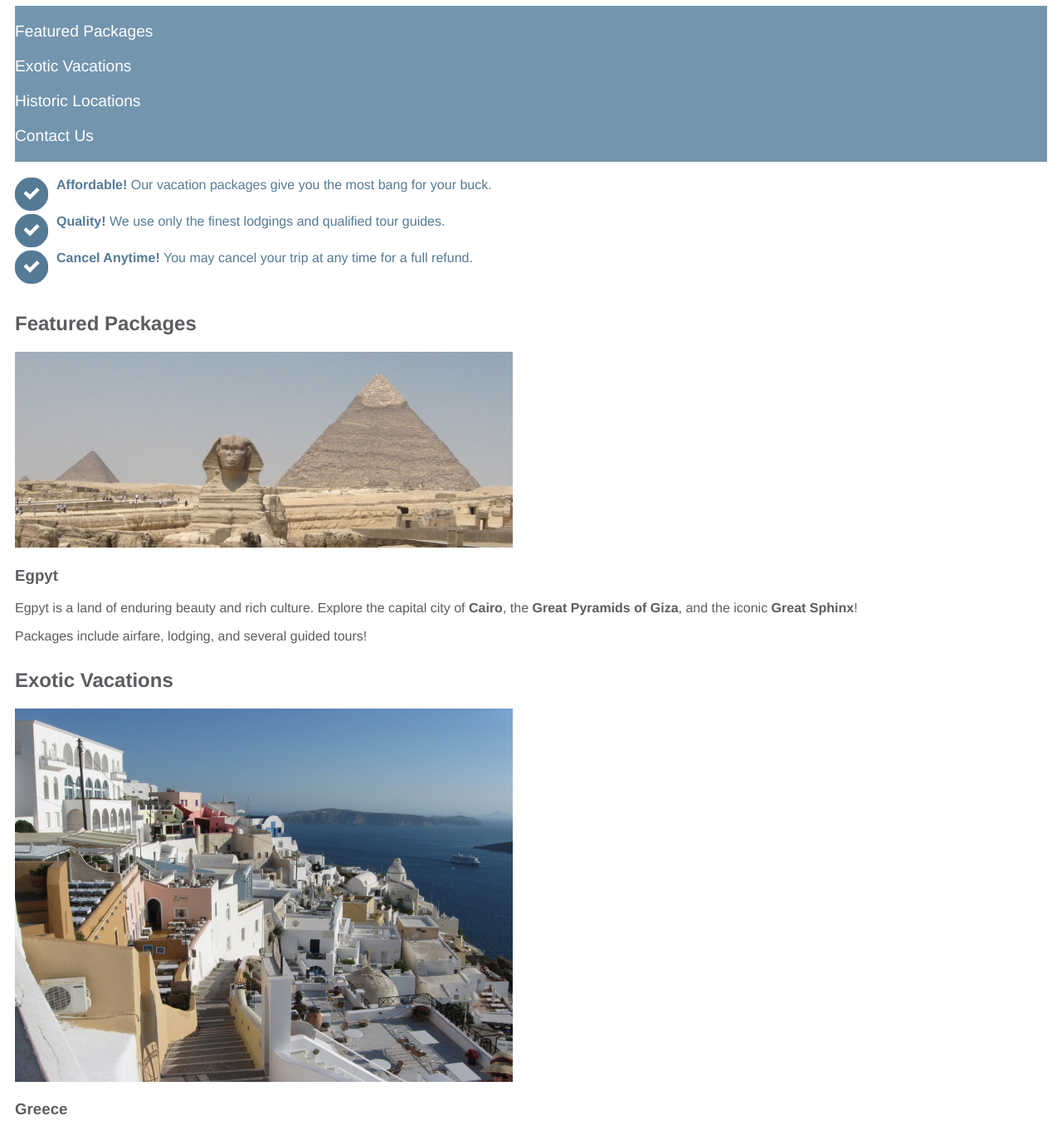
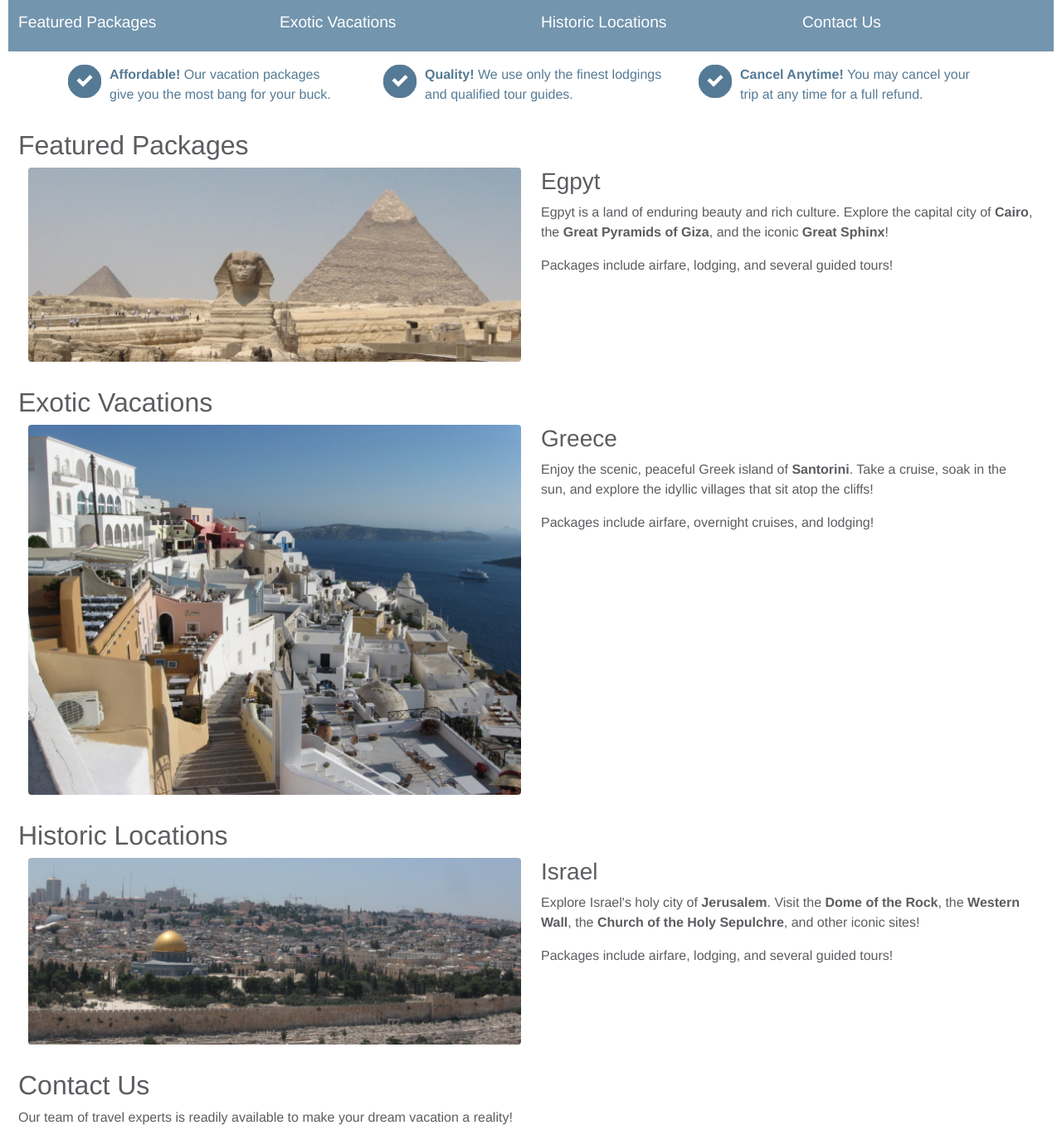
Before and after one commit to pesto-students/p11-amar-Kamaruddheen, a plain HTML site: page Week-3/Bootstrap for a vacation website/index.html in a window 1280 px wide. Shown: the part 85-1447 px from the top of the page at 83% size. Drawn offline with nearby package versions, Linux system fonts and the light colour scheme.

Commit message:
Added session-7 Bootstrap assignment
+ Added bootstrap classes
+ Changed some HTML attribute from data- to data-bs- (reason: Bootstrap v5)

```diff
--- a/Week-3/Bootstrap for a vacation website/index.html
+++ b/Week-3/Bootstrap for a vacation website/index.html
@@ -3,24 +3,32 @@
 <head>
    <title>Bootstrap Lab</title>
    <meta name="viewport" content="width=device-width, initial-scale=1">
+   <!-- Bootstrap CSS -->
+   <link rel="stylesheet" href="https://cdn.jsdelivr.net/npm/bootstrap@5.1.3/dist/css/bootstrap.min.css"
+   integrity="sha384-1BmE4kWBq78iYhFldvKuhfTAU6auU8tT94WrHftjDbrCEXSU1oBoqyl2QvZ6jIW3"
+   crossorigin="anonymous">
+   <!-- Bootstrap JS -->
+   <script src="https://cdn.jsdelivr.net/npm/bootstrap@5.2.3/dist/js/bootstrap.bundle.min.js" integrity="sha384-kenU1KFdBIe4zVF0s0G1M5b4hcpxyD9F7jL+jjXkk+Q2h455rYXK/7HAuoJl+0I4" crossorigin="anonymous"></script>
+   <!-- Custome CSS -->
    <link rel="stylesheet" href="styles.css">
+   <!-- Custome JS -->
    <script src="script.js" defer></script>
 </head>
 <body>
    <header>
       <h1>Mediterranian Vacations</h1>
    </header>
-   <nav>
-      <ul>
-         <li><a href="#featured">Featured Packages</a></li>
-         <li><a href="#exotic">Exotic Vacations</a></li>
-         <li><a href="#historic">Historic Locations</a></li>
-         <li><a href="#contact">Contact Us</a></li>
+   <nav class="container-fluid">
+      <ul class="row">
+         <li class="col-md"><a href="#featured">Featured Packages</a></li>
+         <li class="col-md"><a href="#exotic">Exotic Vacations</a></li>
+         <li class="col-md"><a href="#historic">Historic Locations</a></li>
+         <li class="col-md"><a href="#contact">Contact Us</a></li>
       </ul>
    </nav>
-   <div id="benefits">
-      <div>
-         <div class="benefits-inner-container">
+   <div id="benefits" class="container">
+      <div class="row">
+         <div class="benefits-inner-container col-sm">
             <div>
                <img src="checkmark.png" alt="checkmark">
             </div>
@@ -29,7 +37,7 @@
                the most bang for your buck.
             </div>
          </div>
-         <div class="benefits-inner-container">
+         <div class="benefits-inner-container col-sm">
             <div>
                <img src="checkmark.png" alt="checkmark">
             </div>
@@ -38,7 +46,7 @@
                and qualified tour guides.
             </div>
          </div>
-         <div class="benefits-inner-container">
+         <div class="benefits-inner-container col-sm">
             <div>
                <img src="checkmark.png" alt="checkmark">
             </div>
@@ -50,15 +58,15 @@
       </div>
    </div>
 
-   <main>
+   <main class="container-fluid">
       <section id="featured">
          <h2>Featured Packages</h2>
          <div class="container-fluid">
             <div class="row">
-               <div>
-                  <img src="egypt_600.jpg" alt="Great Sphyinx and pyramid">
+               <div class="col-lg">
+                  <img src="egypt_600.jpg" alt="Great Sphyinx and pyramid" class="rounded img-fluid">
                </div>
-               <div>
+               <div class="col-lg">
                   <h3>Egpyt</h3>
                   <p>Egpyt is a land of enduring beauty and rich culture.
                      Explore the capital city of <strong>Cairo</strong>,
@@ -75,12 +83,12 @@
 
       <section id="exotic">
          <h2>Exotic Vacations</h2>
-         <div>
-            <div>
-               <div>
-                  <img src="greece_600.jpg" alt="Arial view of Santorini">
+         <div class="container-fluid">
+            <div class="row">
+               <div class="col-lg">
+                  <img src="greece_600.jpg" alt="Arial view of Santorini" class="rounded img-fluid">
                </div>
-               <div>
+               <div class="col-lg">
                   <div>
                      <h3>Greece</h3>
                      <p>Enjoy the scenic, peaceful Greek island of <strong>Santorini</strong>.
@@ -98,12 +106,12 @@
 
       <section id="historic">
          <h2>Historic Locations</h2>
-         <div>
-            <div>
-               <div>
-                  <img src="israel_600.jpg" alt="Jerusalem city scape">
+         <div class="container-fluid">
+            <div class="row">
+               <div class="col-lg">
+                  <img src="israel_600.jpg" alt="Jerusalem city scape" class="rounded img-fluid">
                </div>
-               <div>
+               <div class="col-lg">
                   <div>
                      <h3>Israel</h3>
                      <p>Explore Israel's holy city of <strong>Jerusalem</strong>.
@@ -126,24 +134,26 @@
             Our team of travel experts is readily available to make your dream vacation a reality!
          </p>
          <p>
-            <button id="send-message-btn" type="button" class="btn btn-primary" data-toggle="modal"
-               data-target="#contact-modal">Send a message</button>
+            <button id="send-message-btn" type="button" class="btn btn-primary" data-bs-toggle="modal"
+            data-bs-target="#contact-modal">Send a message</button>
          </p>
 
          <!-- Add Bootstrap Alert here -->
-
+         <div id="conf-alert" class="alert alert-success collapse" role="alert">
+            <strong>Thank you!</strong> We will contact you soon!
+         </div>
 
          <p>
             Or call us at <a href="tel:1-800-111-2222">1-800-111-2222</a>.
          </p>
 
-         <div class="modal fade" id="contact-modal" tabindex="-1" role="dialog" aria-labelledby="contact-modal-label"
+         <div class="modal" id="contact-modal" tabindex="-1" role="dialog" aria-labelledby="contact-modal-label"
             aria-hidden="true">
             <div class="modal-dialog" role="document">
                <div class="modal-content">
                   <div class="modal-header">
                      <h5 class="modal-title" id="contact-modal-label">Contact Us</h5>
-                     <button type="button" class="close" data-dismiss="modal" aria-label="Close">
+                     <button type="button" class="close" data-bs-dismiss="modal" aria-label="Close">
                         <span aria-hidden="true">&times;</span>
                      </button>
                   </div>
@@ -168,8 +178,8 @@
                      </form>
                   </div>
                   <div class="modal-footer">
-                     <button type="button" class="btn btn-secondary" data-dismiss="modal">Close</button>
-                     <button type="button" class="btn btn-primary" data-dismiss="modal">Send message</button>
+                     <button type="button" class="btn btn-secondary" data-bs-dismiss="modal">Close</button>
+                     <button type="button" class="btn btn-primary" data-bs-dismiss="modal">Send message</button>
                   </div>
                </div>
             </div>
```
